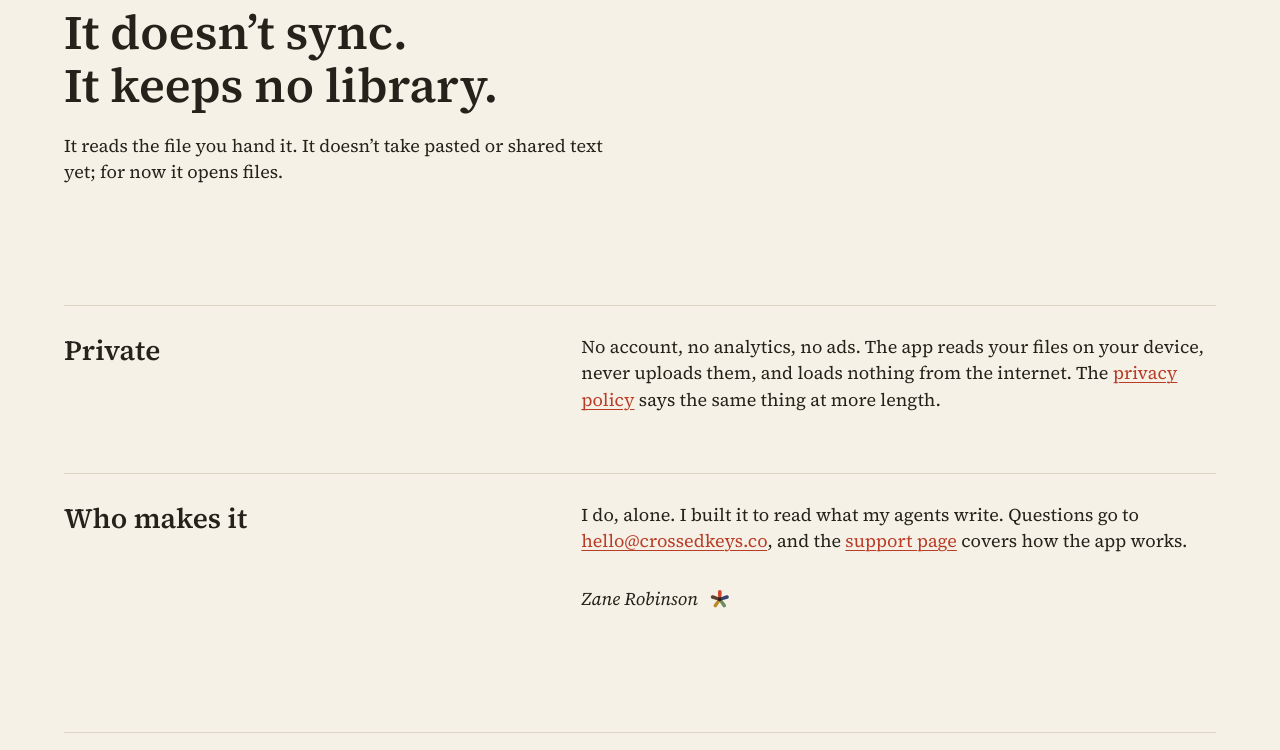
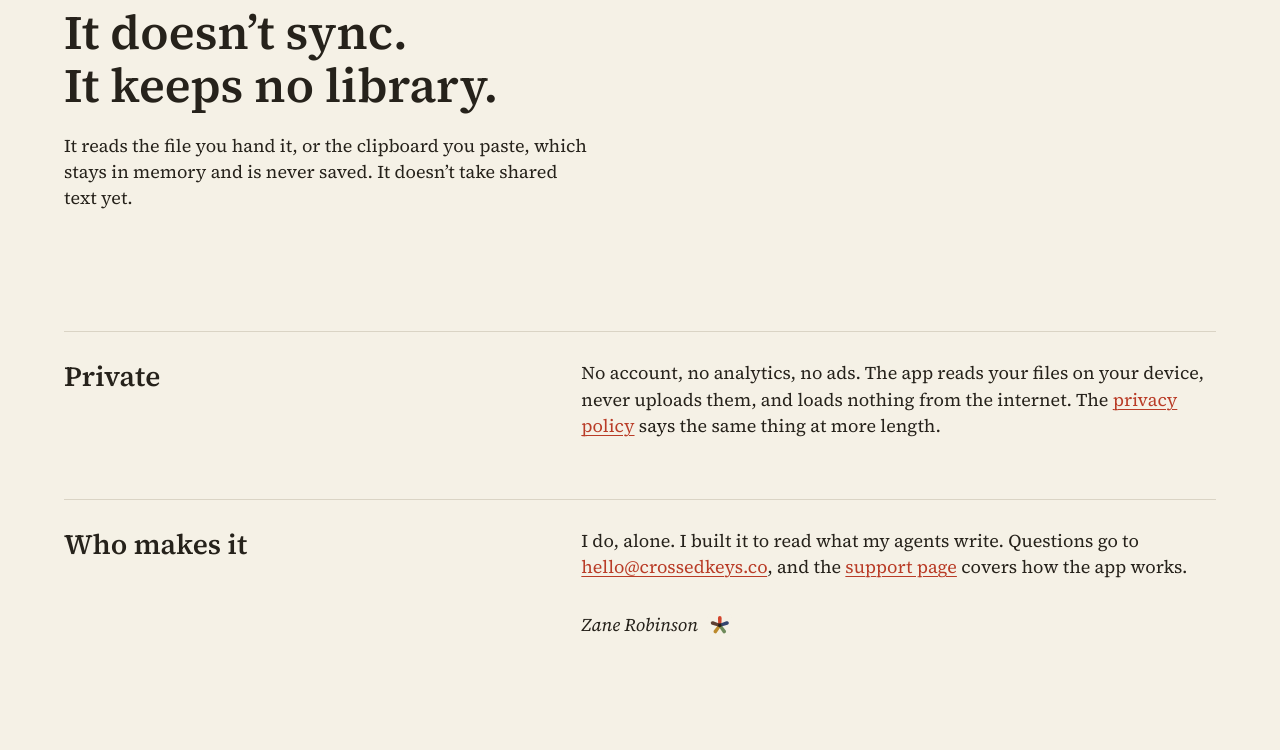
Before and after one commit to 4w4vzkk24c-cyber/proseandpigment, a plain HTML site: page site/index.html in a window 1280 px wide. Shown: the part 1800-2550 px from the top of the page. Drawn offline with Linux system fonts and the light colour scheme.

Commit message:
fix: the landing page says the app takes pasted text (1.1); shared text is still not taken

```diff
--- a/site/index.html
+++ b/site/index.html
@@ -155,7 +155,7 @@ let lead = Pigment(
     <section class="refusals" aria-labelledby="refusals-title">
       <h2 id="refusals-title">What it doesn&rsquo;t do</h2>
       <p class="refusal-lines"><span>It doesn&rsquo;t edit.</span> <span>It doesn&rsquo;t sync.</span> <span>It keeps no library.</span></p>
-      <p>It reads the file you hand it. It doesn&rsquo;t take pasted or shared text yet; for now it opens files.</p>
+      <p>It reads the file you hand it, or the clipboard you paste, which stays in memory and is never saved. It doesn&rsquo;t take shared text yet.</p>
     </section>
 
     <section class="row">
```
